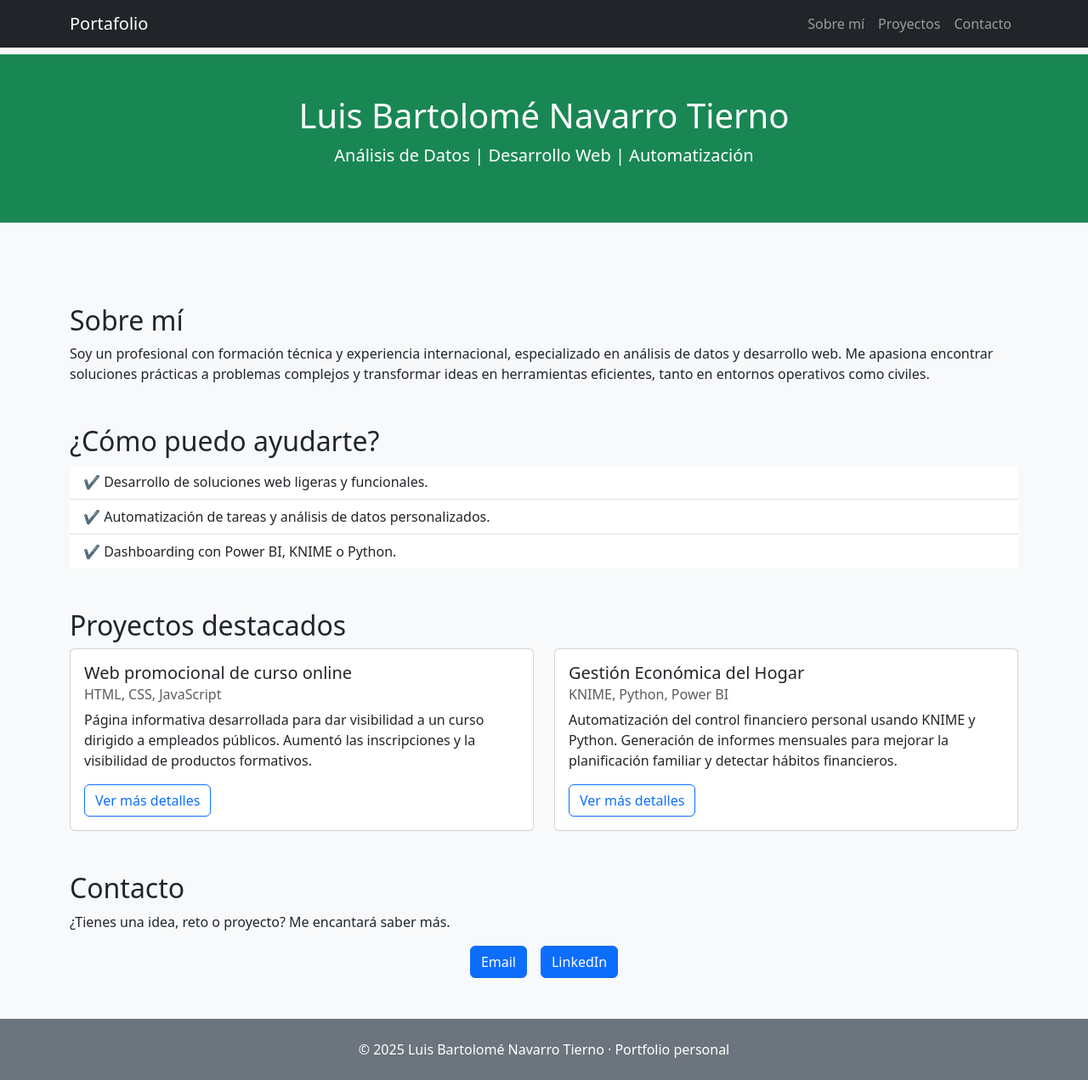
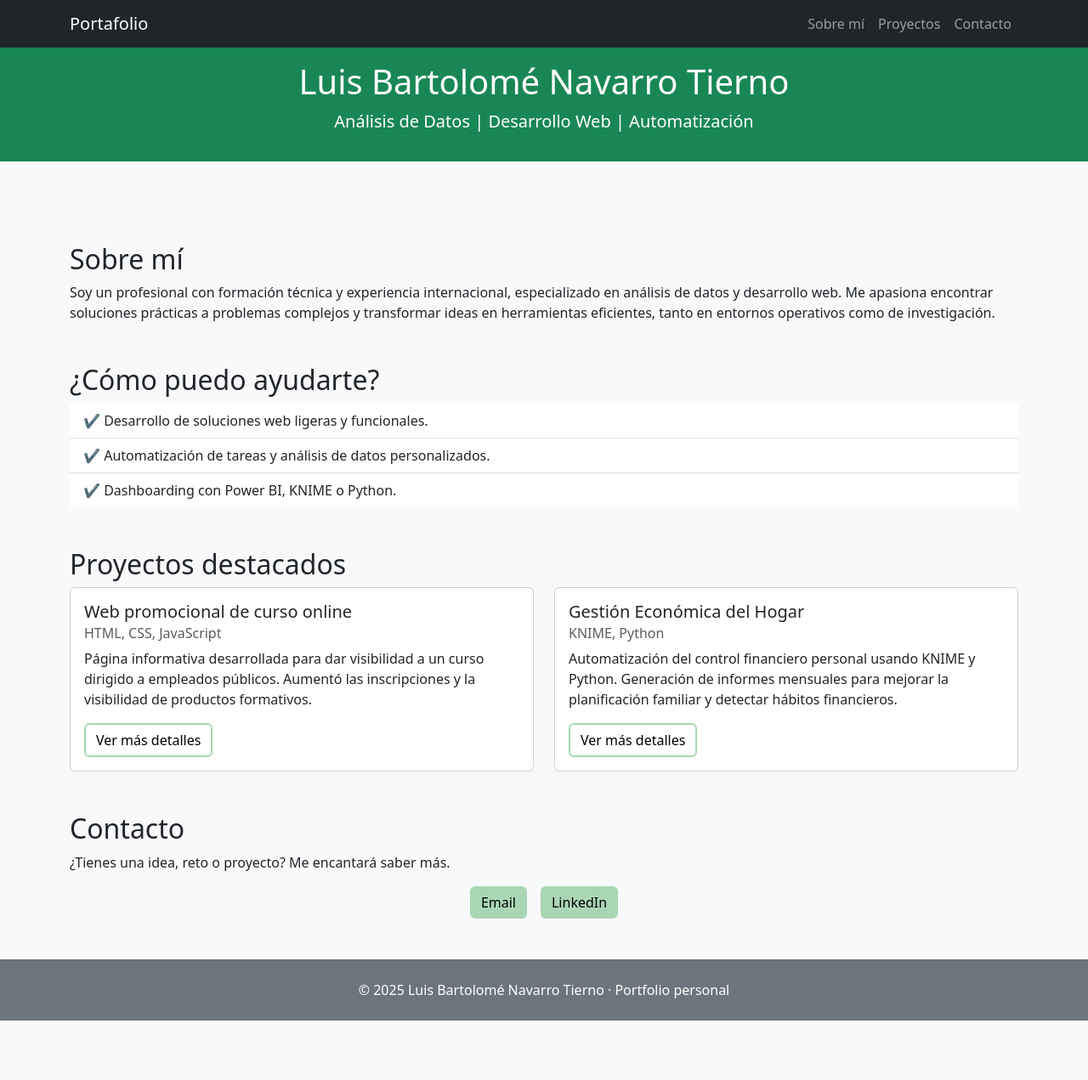
Before and after one commit to brunky93/brunky93.github.io, a plain HTML site: page index.html in a window 1280 px wide. Shown: the whole page at 85% size. After the commit the page ends 1201 px from the top, so only its background shows below. Drawn offline with nearby package versions, Linux system fonts and the light colour scheme.

Commit message:
Update index.html

```diff
--- a/index.html
+++ b/index.html
@@ -9,12 +9,10 @@
 </head>
 <body class="bg-light text-dark">
 
-  <div class="pt-3">
-    <header class="bg-success text-white text-center py-5 mt-5">
-      <h1 class="mb-2">Luis Bartolomé Navarro Tierno</h1>
+  <header class="bg-success text-white text-center pt-5 pb-3 mb-0">
+      <h1 class="mt-4 mb-2">Luis Bartolomé Navarro Tierno</h1>
       <p class="lead">Análisis de Datos | Desarrollo Web | Automatización</p>
-    </header>
-  </div>
+  </header>
 
   <nav class="navbar navbar-expand-lg navbar-dark bg-dark fixed-top">
     <div class="container">
@@ -35,7 +33,7 @@
   <main class="container my-5 pt-5">
     <section id="sobre-mi" class="mb-5">
       <h2>Sobre mí</h2>
-      <p>Soy un profesional con formación técnica y experiencia internacional, especializado en análisis de datos y desarrollo web. Me apasiona encontrar soluciones prácticas a problemas complejos y transformar ideas en herramientas eficientes, tanto en entornos operativos como civiles.</p>
+      <p>Soy un profesional con formación técnica y experiencia internacional, especializado en análisis de datos y desarrollo web. Me apasiona encontrar soluciones prácticas a problemas complejos y transformar ideas en herramientas eficientes, tanto en entornos operativos como de investigación.</p>
     </section>
 
     <section id="servicios" class="mb-5">
@@ -56,7 +54,7 @@
               <h5 class="card-title">Web promocional de curso online</h5>
               <h6 class="card-subtitle mb-2 text-muted">HTML, CSS, JavaScript</h6>
               <p class="card-text">Página informativa desarrollada para dar visibilidad a un curso dirigido a empleados públicos. Aumentó las inscripciones y la visibilidad de productos formativos.</p>
-              <a href="proyectos/webCursoDerechoPresupuestario.html" class="btn btn-outline-primary">Ver más detalles</a>
+              <a href="proyectos/webCursoDerechoPresupuestario.html" class="btn" style="color: #000; border: 2px solid #a9d6b3;">Ver más detalles</a>
             </div>
           </div>
         </div>
@@ -65,8 +63,8 @@
           <div class="card h-100">
             <div class="card-body">
               <h5 class="card-title">Gestión Económica del Hogar</h5>
-              <h6 class="card-subtitle mb-2 text-muted">KNIME, Python, Power BI</h6><p class="card-text">Automatización del control financiero personal usando KNIME y Python. Generación de informes mensuales para mejorar la planificación familiar y detectar hábitos financieros.</p>
-              <a href="proyectos/gastosPersonales.html" class="btn btn-outline-primary">Ver más detalles</a>
+              <h6 class="card-subtitle mb-2 text-muted">KNIME, Python</h6><p class="card-text">Automatización del control financiero personal usando KNIME y Python. Generación de informes mensuales para mejorar la planificación familiar y detectar hábitos financieros.</p>
+              <a href="proyectos/gastosPersonales.html" class="btn" style="color: #000; border: 2px solid #a9d6b3;">Ver más detalles</a>
             </div>
           </div>
         </div>
@@ -77,8 +75,8 @@
       <h2>Contacto</h2>
       <p>¿Tienes una idea, reto o proyecto? Me encantará saber más.</p>
       <div class="d-flex justify-content-center gap-3">
-        <a href="mailto:brunky93@gmail.com" class="btn btn-primary su">Email</a>
-        <a href="https://www.linkedin.com/in/luis-bartolomé-navarro-tierno-00a7a8255" class="btn btn-primary">LinkedIn</a>
+        <a href="mailto:brunky93@gmail.com" class="btn" style="background-color: #a9d6b3; color: #000;">Email</a>
+        <a href="https://www.linkedin.com/in/luis-bartolomé-navarro-tierno-00a7a8255" class="btn" style="background-color: #a9d6b3; color: #000;">LinkedIn</a>
       </div>
     </section>
   </main>
```
